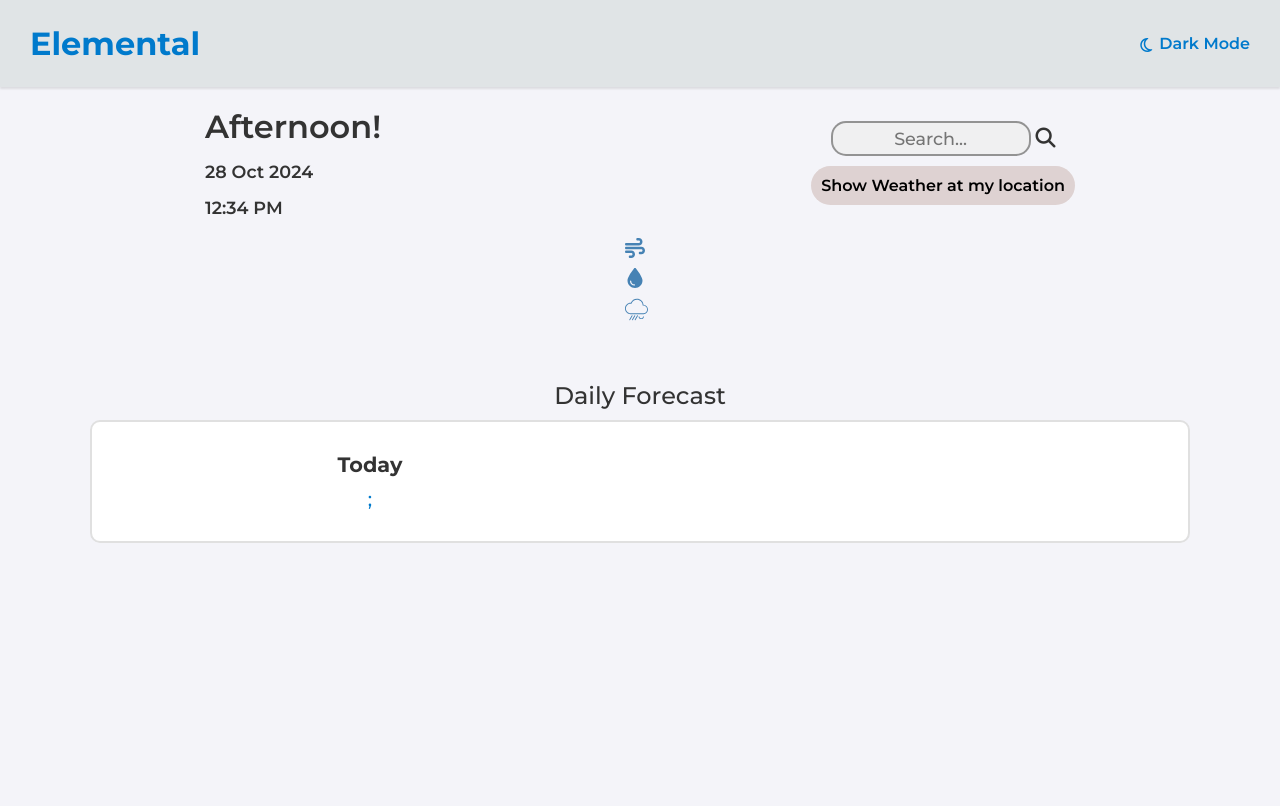
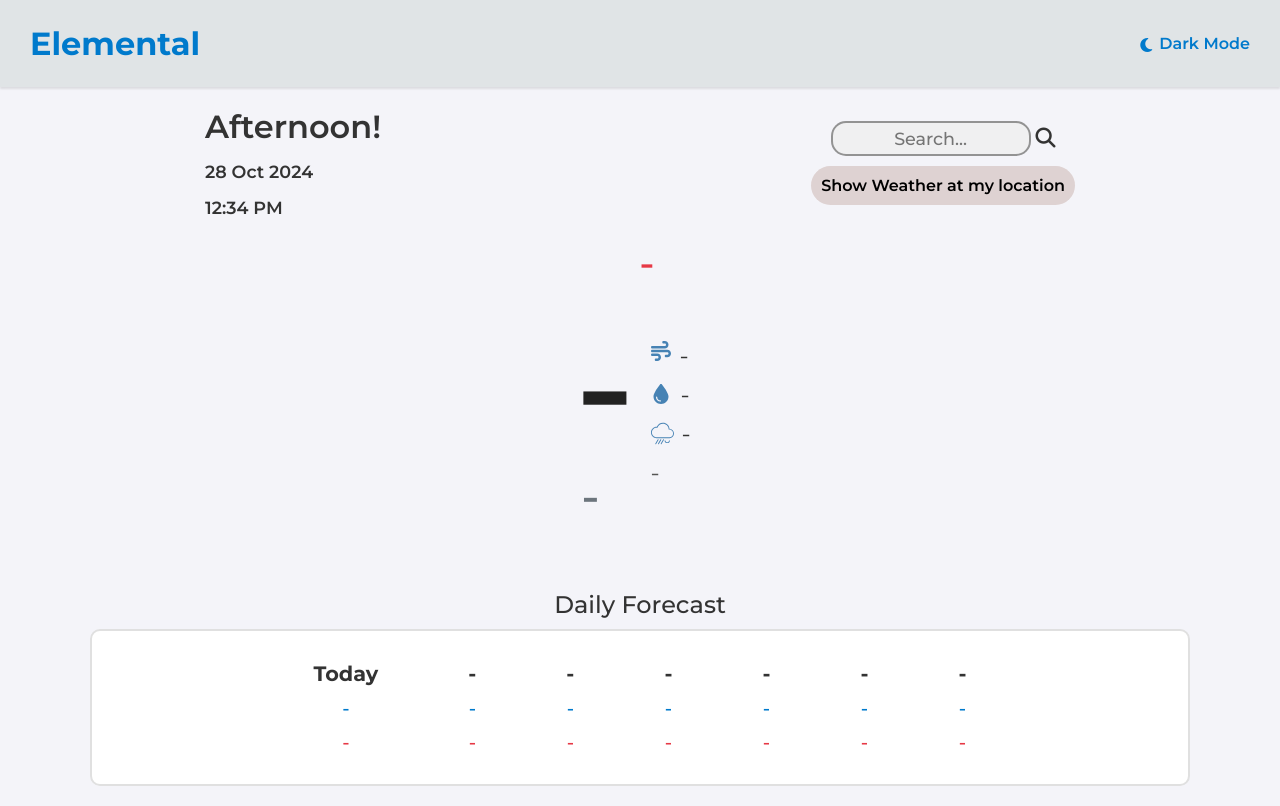
Before and after one commit to PrakharSinghal07/Elemental-weather-app, a plain HTML site: page index.html in a window 1280 px wide. Drawn offline with Linux system fonts and the light colour scheme.

Commit message:
Update index.html

```diff
--- a/index.html
+++ b/index.html
@@ -6,6 +6,7 @@
     <meta name="viewport" content="width=device-width, initial-scale=1.0">
     <title>Weather</title>
 
+    <link rel="icon" href="favicon.ico" type="image/x-icon">
     <link rel="stylesheet" href="style.css">
     <link rel="stylesheet" href="https://cdnjs.cloudflare.com/ajax/libs/font-awesome/6.6.0/css/all.min.css">
     <script src="script.js" defer></script>
@@ -16,7 +17,7 @@
         <div class="header">
             <h1>Elemental</h1>
             <div class="theme">
-                <i class="fa-regular fa-moon"></i>
+                <i class="fa-solid fa-moon"></i>
                 <span>Dark Mode</span>
             </div>
         </div>
@@ -27,9 +28,9 @@
     <main>
         <div class="content-top">
             <div class="greet">
-                <p class="greet-text">Good Morning</p>
-                <p class="greet-date">12 OCT 2024 </p>
-                <p class="greet-time">12:45 PM</p>
+                <p class="greet-text">-</p>
+                <p class="greet-date">-</p>
+                <p class="greet-time">-</p>
             </div>
             <div class="input">
                 <div class="location-input">
@@ -41,30 +42,30 @@
                 </div>
             </div>
         </div>
-        <p class="temp-location"></p>
+        <p class="temp-location">-</p>
         <div class="content-middle">
             <div class="temperature">
-                <p class="temp-value"></p>
-                <p class="temp-text"></p>
+                <p class="temp-value">-</p>
+                <p class="temp-text">-</p>
             </div>
             <div class="weather-details">
                <div class="wind">
                 <!-- <i class="fa-solid fa-wind"></i> -->
                  <img src="wind.svg" alt="">
-                <span></span>
+                <span>-</span>
                </div>
                <div class="humidity">
                 <!-- <i class="fa-solid fa-droplet"></i> -->
                  <img src="droplet.svg" alt="">
-                <span></span>
+                <span>-</span>
                </div>
                <div class="rain">
                 <img src="rain.svg" alt="">
-                <span></span>
+                <span>-</span>
                </div>
 
                <div>
-                <p class="feels-like"></p>
+                <p class="feels-like">-</p>
                </div>
             </div>
         </div>
@@ -73,38 +74,38 @@
             <div class="daily-forecast-container">
                 <div class="daily-forecast-card first">
                     <p class="daily-forecast-card-date">Today</p>
-                    <p class="daily-forecast-card-temperature-min">;</p>
-                    <p class="daily-forecast-card-temperature-max"></p>
+                    <p class="daily-forecast-card-temperature-min">-</p>
+                    <p class="daily-forecast-card-temperature-max">-</p>
                 </div>
                 <div class="daily-forecast-card">
-                    <p class="daily-forecast-card-date"></p>
-                    <p class="daily-forecast-card-temperature-min"></p>
-                    <p class="daily-forecast-card-temperature-max"></p>
+                    <p class="daily-forecast-card-date">-</p>
+                    <p class="daily-forecast-card-temperature-min">-</p>
+                    <p class="daily-forecast-card-temperature-max">-</p>
                 </div>
                 <div class="daily-forecast-card">
-                    <p class="daily-forecast-card-date"></p>
-                    <p class="daily-forecast-card-temperature-min"></p>
-                    <p class="daily-forecast-card-temperature-max"></p>
+                    <p class="daily-forecast-card-date">-</p>
+                    <p class="daily-forecast-card-temperature-min">-</p>
+                    <p class="daily-forecast-card-temperature-max">-</p>
                 </div>
                 <div class="daily-forecast-card">
-                    <p class="daily-forecast-card-date"></p>
-                    <p class="daily-forecast-card-temperature-min"></p>
-                    <p class="daily-forecast-card-temperature-max"></p>
+                    <p class="daily-forecast-card-date">-</p>
+                    <p class="daily-forecast-card-temperature-min">-</p>
+                    <p class="daily-forecast-card-temperature-max">-</p>
                 </div>
                 <div class="daily-forecast-card">
-                    <p class="daily-forecast-card-date"></p>
-                    <p class="daily-forecast-card-temperature-min"></p>
-                    <p class="daily-forecast-card-temperature-max"></p>
+                    <p class="daily-forecast-card-date">-</p>
+                    <p class="daily-forecast-card-temperature-min">-</p>
+                    <p class="daily-forecast-card-temperature-max">-</p>
                 </div>
                 <div class="daily-forecast-card">
-                    <p class="daily-forecast-card-date"></p>
-                    <p class="daily-forecast-card-temperature-min"></p>
-                    <p class="daily-forecast-card-temperature-max"></p>
+                    <p class="daily-forecast-card-date">-</p>
+                    <p class="daily-forecast-card-temperature-min">-</p>
+                    <p class="daily-forecast-card-temperature-max">-</p>
                 </div>
                 <div class="daily-forecast-card">
-                    <p class="daily-forecast-card-date"></p>
-                    <p class="daily-forecast-card-temperature-min"></p>
-                    <p class="daily-forecast-card-temperature-max"></p>
+                    <p class="daily-forecast-card-date">-</p>
+                    <p class="daily-forecast-card-temperature-min">-</p>
+                    <p class="daily-forecast-card-temperature-max">-</p>
                 </div>
             </div>
         </div>
```
